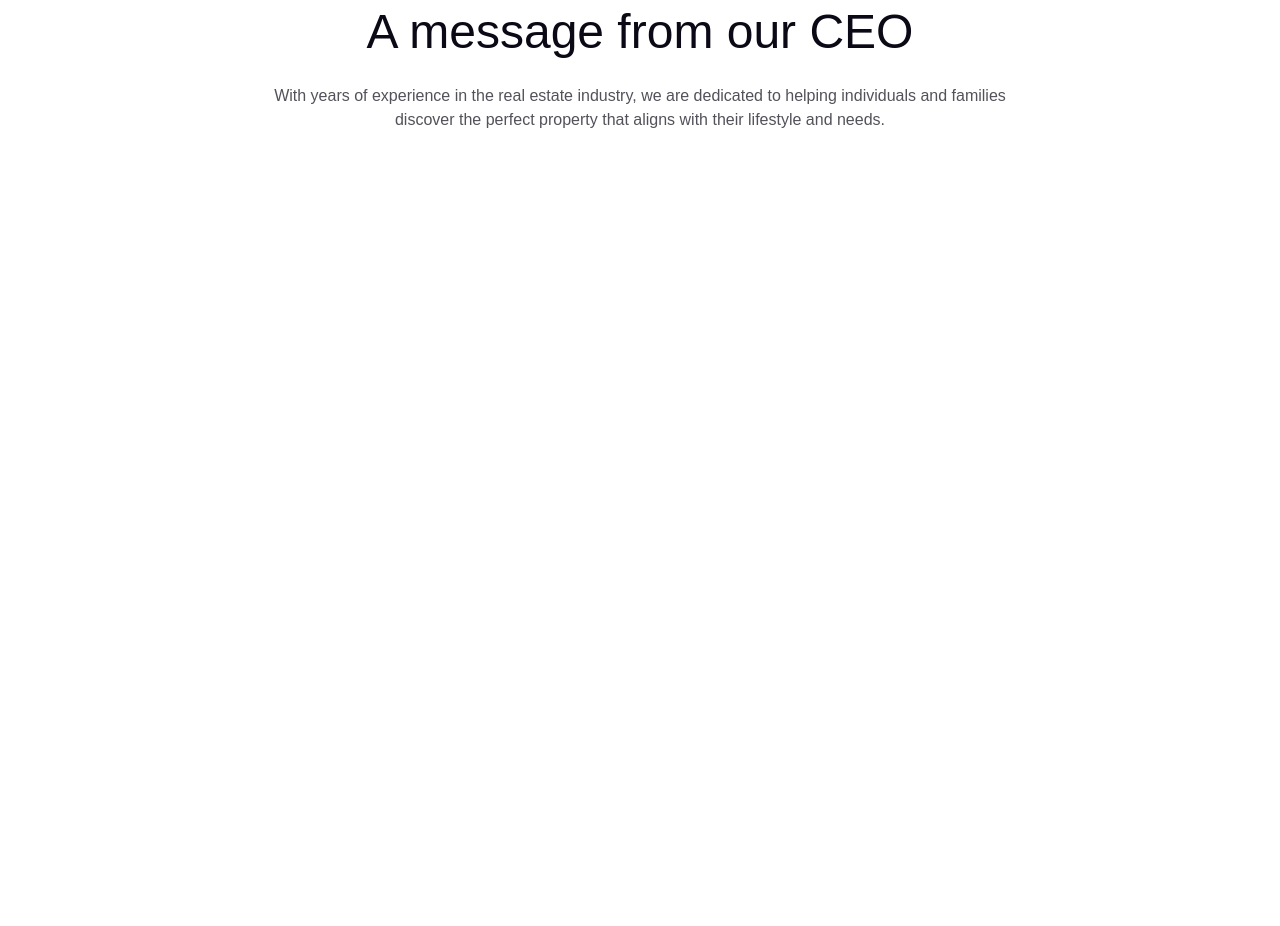
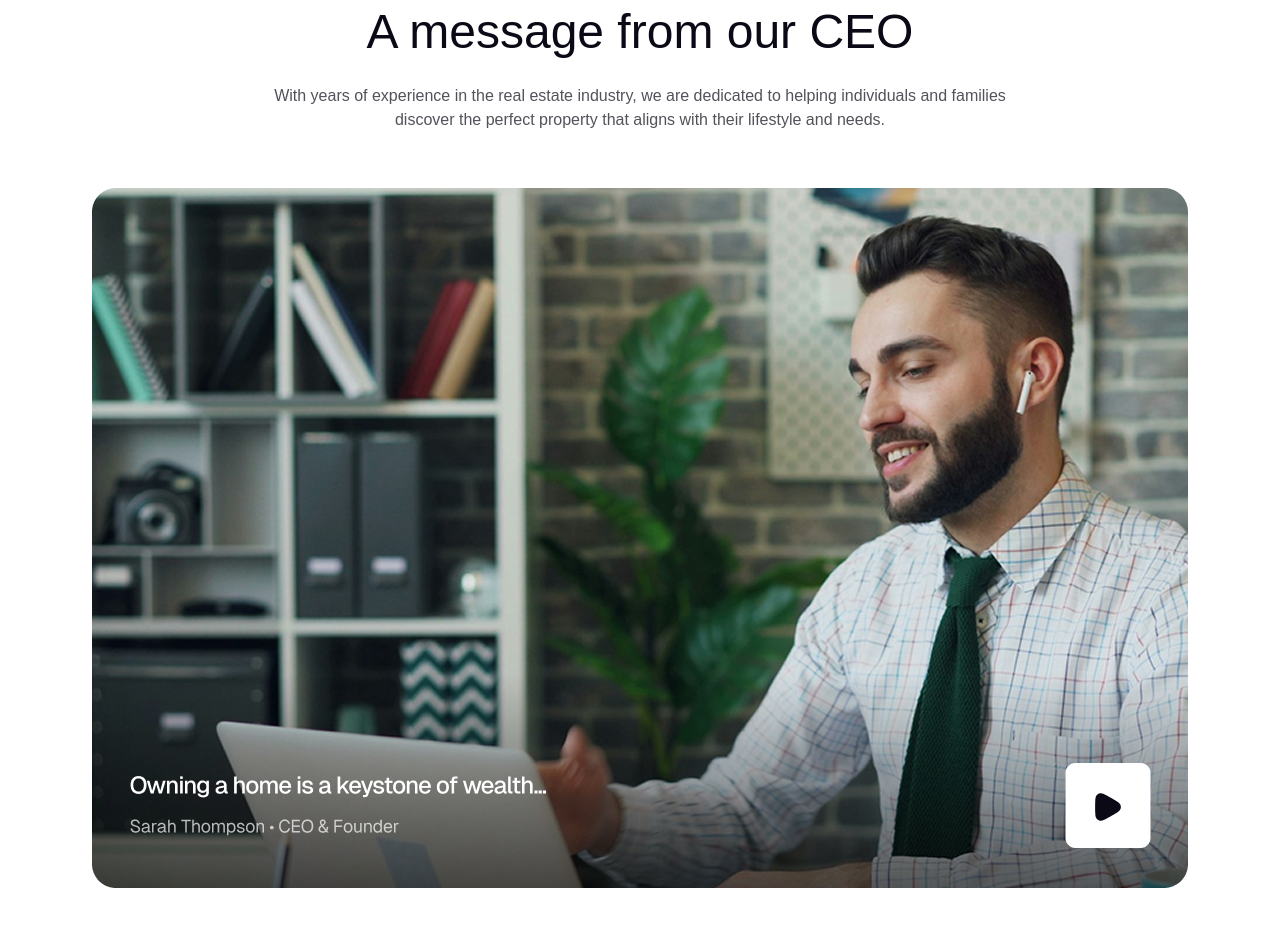
Before and after one commit to sejansorker/Softvence_task, a React (Vite) app: page / in a window 1280 px wide. Shown: the part 2640-3566 px from the top of the page. Before the commit the page ends 2772 px from the top, so only its background shows below. Built offline with nearby package versions, Linux system fonts and the light colour scheme.

Commit message:
ceo section complete

```diff
--- a/src/components/Ceo.jsx
+++ b/src/components/Ceo.jsx
@@ -9,6 +9,9 @@ const Ceo = () => {
                 <h2 className='text-[48px] pb-4 text-[#0A0915] font-normal font-main '>A message from our CEO</h2>
                 <p className='text-[16px] text-[#52525A] font-normal font-main '>With years of experience in the real estate industry, we are dedicated to helping individuals and families discover the perfect property that aligns with their lifestyle and needs.</p>
             </div>
+            <div className="flex justify-center pt-14 pb-30">
+                <img src={Ce} alt="" />
+            </div>
         </Container>
     </div>
   )
```
